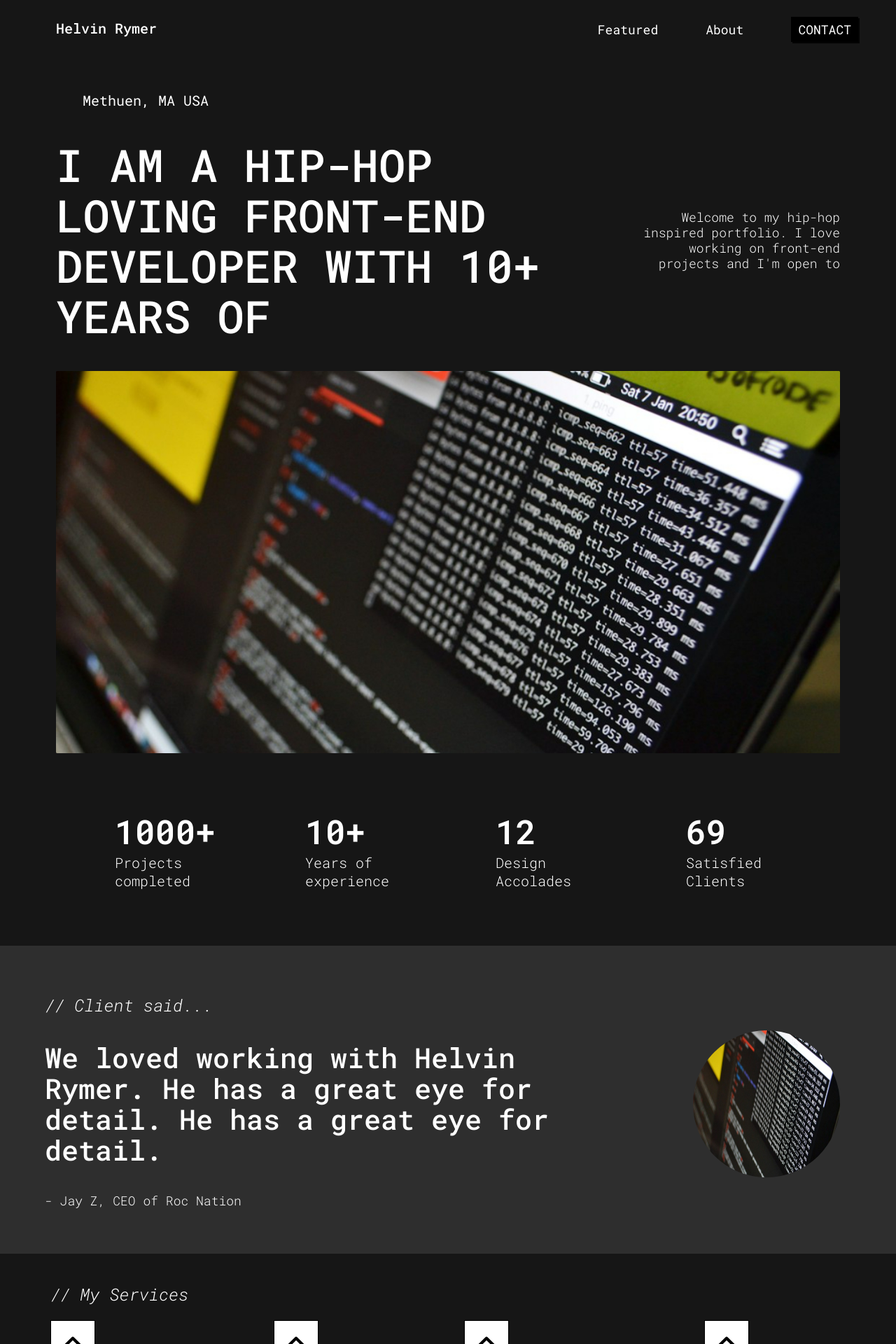
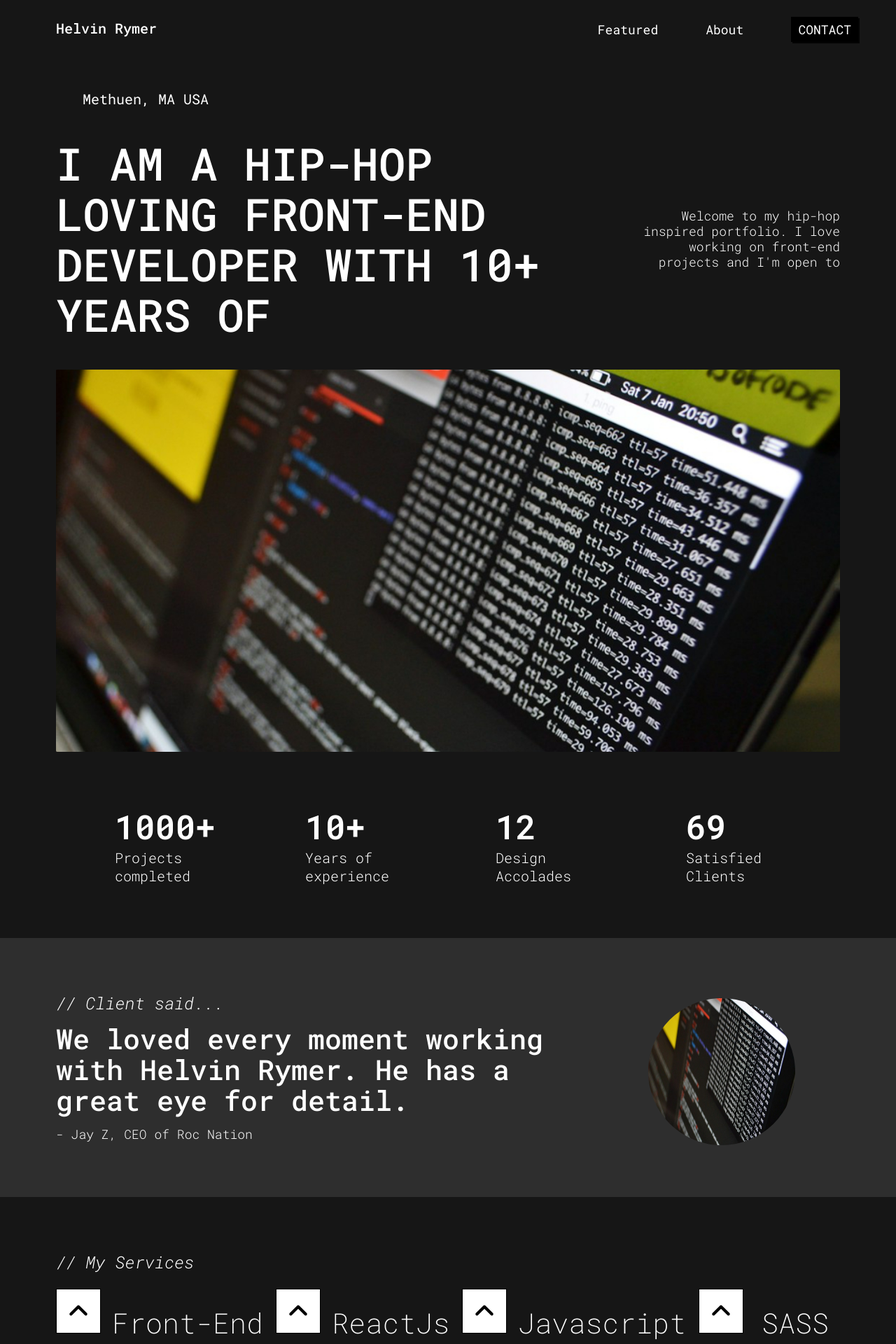
Before and after one commit to Helvin159/portfoliov6, a React (Create React App) app: page / in a window 1280 px wide. Shown: the top 1920 px of the page at 70% size. Built offline with nearby package versions, Linux system fonts and the light colour scheme.

Commit message:
refactor style

```diff
--- a/src/components/HomeTestimonial.js
+++ b/src/components/HomeTestimonial.js
@@ -11,8 +11,8 @@ const HomeTestimonial = () => {
 						// Client said...
 					</p>
 					<p className='home__testimonial__card__body__copy'>
-						We loved working with Helvin Rymer. He has a great eye for detail.
-						He has a great eye for detail.
+						We loved every moment working with Helvin Rymer. He has a great eye
+						for detail.
 					</p>
 					<p className='home__testimonial__card__body__customer'>
 						- Jay Z, CEO of Roc Nation
--- a/src/css/style.css
+++ b/src/css/style.css
@@ -76,9 +76,8 @@ main {
   padding: 1rem 5rem 0 5rem; }
   .hero__container__location p {
     font-size: 20px;
-    margin-top: 38px;
-    margin-left: 38px;
-    margin-bottom: 0; }
+    margin: 14px auto 0 38px;
+    padding-top: 1.4rem; }
   .hero__container__main__header {
     display: flex;
     flex-direction: row;
@@ -116,7 +115,7 @@ main {
     flex-direction: row;
     justify-content: space-around;
     align-items: center;
-    padding: 5rem 1rem;
+    padding: 4.7rem 1rem;
     text-align: center; }
     .hero__container__main__stats .stat {
       width: 25%; }
@@ -136,35 +135,42 @@ main {
 
 .home__testimonial {
   background-color: var(--secondary-bg-color);
-  padding: 0 1rem; }
+  padding: 1rem 5rem; }
   .home__testimonial__card {
     display: flex;
     flex-direction: row;
     flex-wrap: nowrap;
     justify-content: space-between;
     align-items: center;
-    padding: 3rem 0 3rem 3rem; }
+    margin: 0; }
     .home__testimonial__card__body {
-      width: 65%; }
+      width: 65%;
+      padding: 3rem 0;
+      margin: 0; }
       .home__testimonial__card__body__title {
         color: #ffffff;
         font-size: 24px;
         font-family: var(--primary-font);
         font-weight: 300;
         font-style: italic;
-        line-height: 26px; }
+        line-height: 26px;
+        margin: 1rem 0 0 0; }
       .home__testimonial__card__body__customer {
         color: #ffffff;
         font-size: 18px;
         font-family: var(--primary-font);
         font-weight: 300;
-        line-height: 20px; }
+        line-height: 20px;
+        padding: 1rem 0;
+        margin: 0; }
       .home__testimonial__card__body__copy {
         color: #ffffff;
         font-size: 40px;
         font-family: var(--primary-font);
         font-weight: 500;
-        line-height: 44px; }
+        line-height: 44px;
+        padding: 1rem 0 0 0;
+        margin: 0; }
     .home__testimonial__card__avatar img {
       margin: 0 auto;
       margin-top: 1rem;
@@ -174,26 +180,30 @@ main {
       border-radius: 50%; }
 
 .services {
-  padding: 1.3rem 4.5rem 3rem 4.5rem;
-  background-color: var(--primary-bg-color); }
+  background-color: var(--primary-bg-color);
+  padding: 5rem; }
   .services p.services__title {
     color: #ffffff;
     font-size: 24px;
     font-weight: 300;
     font-style: italic;
-    line-height: 26px; }
+    line-height: 26px;
+    margin: 0; }
   .services__blocks {
     display: flex;
     flex-direction: row;
     flex-wrap: wrap;
     justify-content: space-between;
-    margin: 0; }
-    .services__blocks span {
+    padding: 1.6rem 0;
+    margin: 0;
+    position: relative; }
+    .services__blocks .service span {
       font-size: 40px;
       color: #fff;
       font-weight: 200;
       line-height: 44px;
-      padding: 0 1rem; }
+      padding: 0 1rem;
+      margin: 0; }
 
 .featured__gallery {
   background-color: var(--primary-bg-color);
--- a/src/sass/components/_home-hero.scss
+++ b/src/sass/components/_home-hero.scss
@@ -7,9 +7,8 @@
 	&__location {
 		& p {
 			font-size: 20px;
-			margin-top: 38px;
-			margin-left: 38px;
-			margin-bottom: 0;
+			margin: 14px auto 0 38px;
+			padding-top: 1.4rem;
 		}
 	}
 	&__main {
@@ -19,7 +18,6 @@
 			justify-content: space-between;
 			align-items: center;
 			margin: 0;
-
 			@media (max-width: 1024px) {
 				flex-direction: column;
 			}
@@ -59,7 +57,7 @@
 			flex-direction: row;
 			justify-content: space-around;
 			align-items: center;
-			padding: 5rem 1rem;
+			padding: 4.7rem 1rem;
 			text-align: center;
 
 			& .stat {
--- a/src/sass/components/_home-testimonial.scss
+++ b/src/sass/components/_home-testimonial.scss
@@ -1,6 +1,6 @@
 .home__testimonial {
 	background-color: var(--secondary-bg-color);
-	padding: 0 1rem;
+	padding: 1rem 5rem;
 
 	&__card {
 		display: flex;
@@ -8,10 +8,12 @@
 		flex-wrap: nowrap;
 		justify-content: space-between;
 		align-items: center;
-		padding: 3rem 0 3rem 3rem;
+		margin: 0;
 
 		&__body {
 			width: 65%;
+			padding: 3rem 0;
+			margin: 0;
 			&__title {
 				color: #ffffff;
 				font-size: 24px;
@@ -19,6 +21,7 @@
 				font-weight: 300;
 				font-style: italic;
 				line-height: 26px;
+				margin: 1rem 0 0 0;
 			}
 
 			&__customer {
@@ -27,6 +30,8 @@
 				font-family: var(--primary-font);
 				font-weight: 300;
 				line-height: 20px;
+				padding: 1rem 0;
+				margin: 0;
 			}
 
 			&__copy {
@@ -35,6 +40,8 @@
 				font-family: var(--primary-font);
 				font-weight: 500;
 				line-height: 44px;
+				padding: 1rem 0 0 0;
+				margin: 0;
 			}
 		}
 
--- a/src/sass/components/_services.scss
+++ b/src/sass/components/_services.scss
@@ -1,6 +1,6 @@
 .services {
-	padding: 1.3rem 4.5rem 3rem 4.5rem;
 	background-color: var(--primary-bg-color);
+	padding: 5rem;
 
 	& p.services__title {
 		color: #ffffff;
@@ -8,20 +8,26 @@
 		font-weight: 300;
 		font-style: italic;
 		line-height: 26px;
+		margin: 0;
 	}
 	&__blocks {
 		display: flex;
 		flex-direction: row;
 		flex-wrap: wrap;
 		justify-content: space-between;
+		padding: 1.6rem 0;
 		margin: 0;
+		position: relative;
 
+		& .service {
 			& span {
 				font-size: 40px;
 				color: #fff;
 				font-weight: 200;
 				line-height: 44px;
 				padding: 0 1rem;
+				margin: 0;
 			}
 		}
 	}
+}
```
Lines whose indentation alone changed are shown as unchanged.
